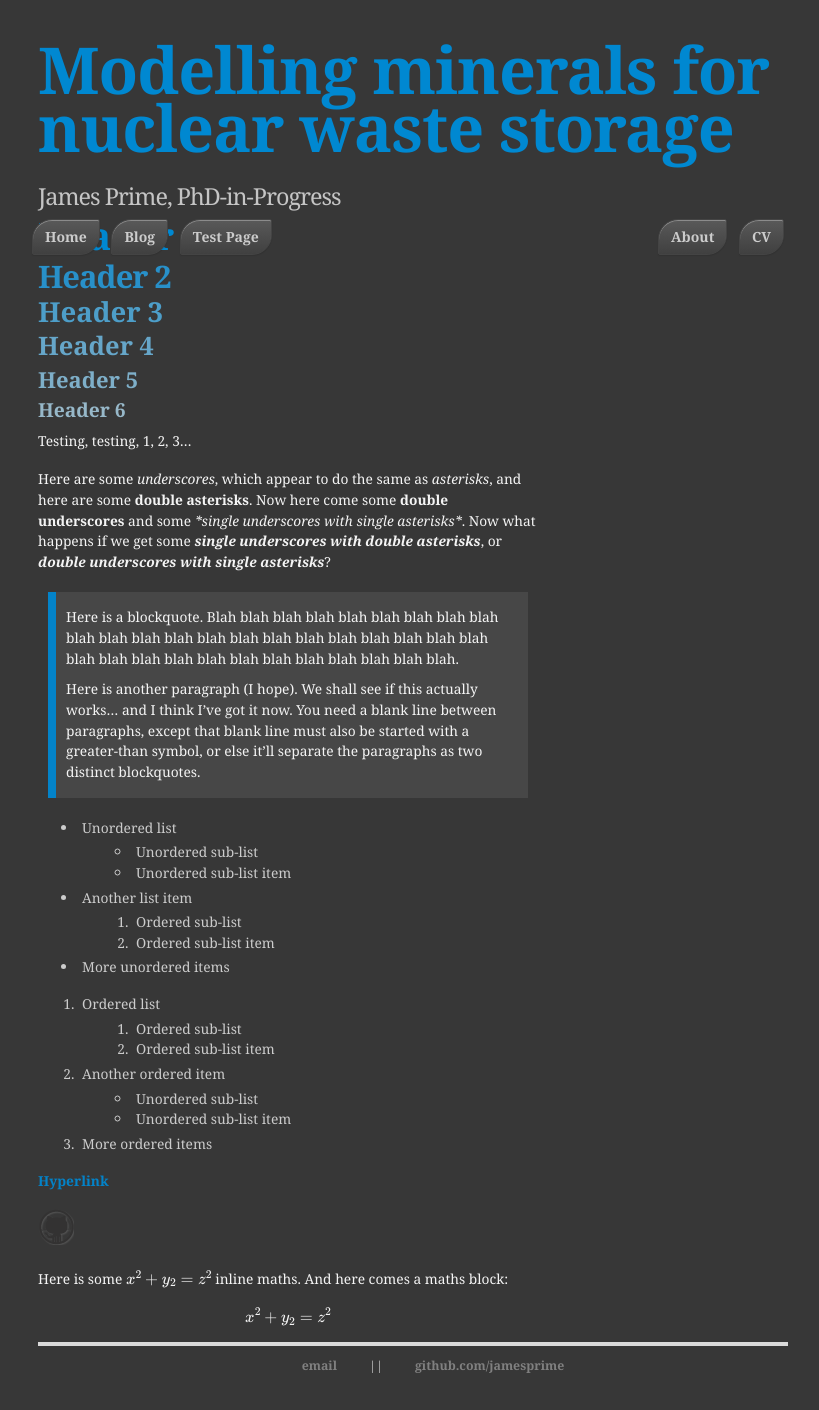
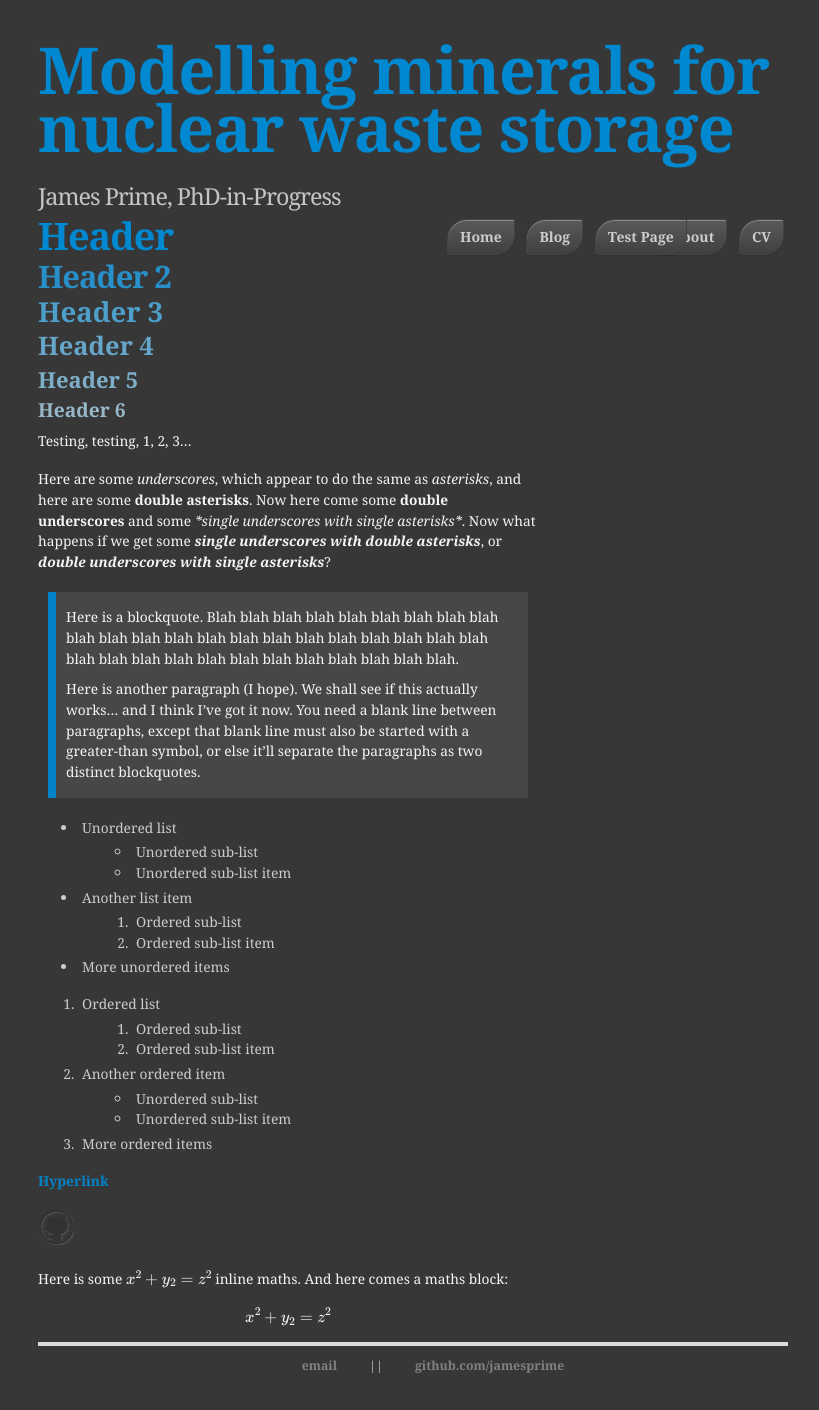
Before and after one commit to jamesprime/jamesprime.github.io, a Jekyll site: the page built from _pages/dhtest/index.md, in a window 1280 px wide. Shown: the whole page, without its empty margins (227-1046 px from the left). Built offline with Jekyll 4.4.1, drawn with Linux system fonts in a browser that asks for light colours; nearby versions of some CDN libraries; formulas are drawn with MathJax 3.

Commit message:
Updated _sass/uberduper.scss
Margin test of banner stylings, continued

```diff
--- a/_sass/uberduper.scss
+++ b/_sass/uberduper.scss
@@ -268,7 +268,7 @@ div.slogan {
     .leftbuttons {
         position: fixed;
         left: 50%;
-        margin-left: -395px; // Lines up with content box's left edge
+        margin-left: 20px; // Lines up with content box's left edge
     }
 
     .rightbuttons {
```
